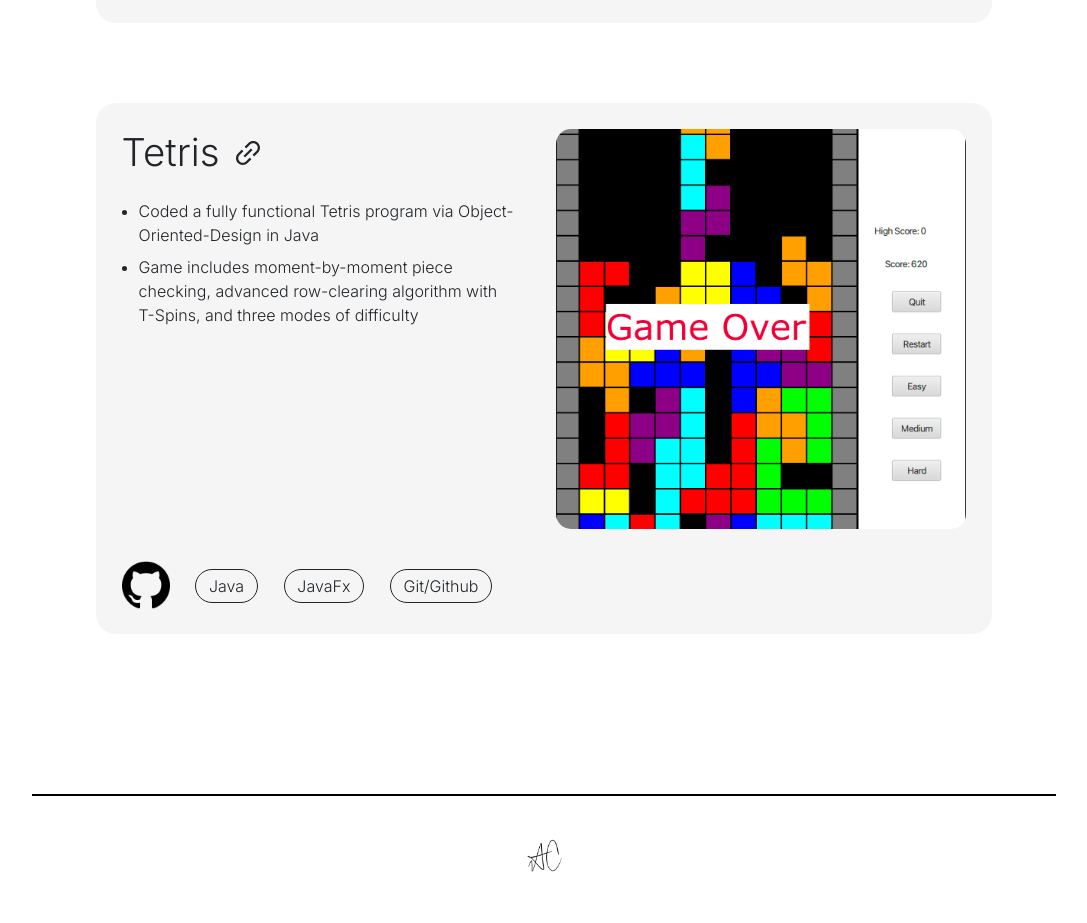
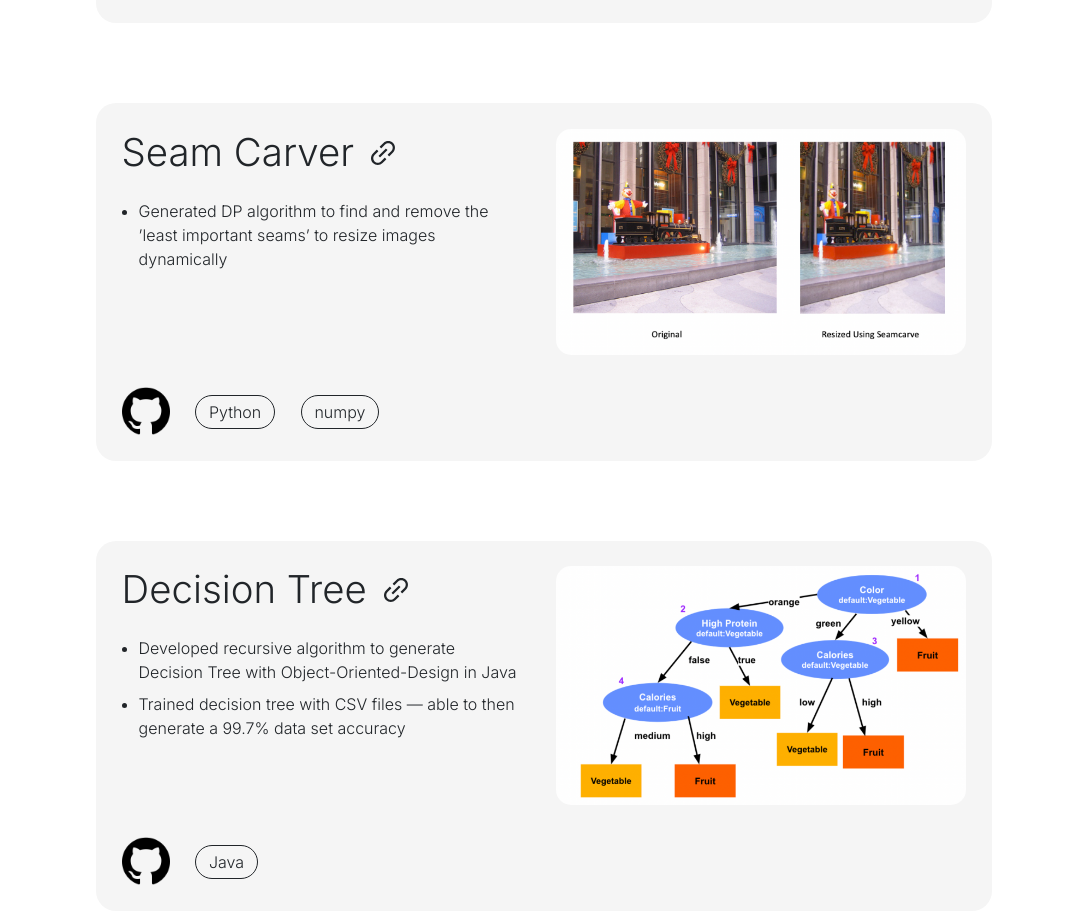
Before and after one commit to abchoi11/alexbchoiswe, a React (Create React App) app: page /projects in a window 1280 px wide. Shown: the part 1787-2710 px from the top of the page, without its empty margins (96-1183 px from the left). Built offline with nearby package versions, Linux system fonts and the light colour scheme; a web font is replaced by a local one.

Commit message:
updated projects

```diff
--- a/src/pages/Projects.js
+++ b/src/pages/Projects.js
@@ -4,6 +4,8 @@ import Header from "../components/Header/Header";
 import Project from "../components/Projects/Project/Project";
 import ps from "../images/pick-six.png";
 import personal from "../images/personal.png";
+import seam from "../images/seam.png"
+import decision from "../images/decision.png"
 import tetris from "../images/tetris.png";
 import Footer from "../components/Footer/Footer";
 
@@ -56,6 +58,22 @@ function Projects(props) {
         git="https://github.com/abchoi11/alexbchoiswe"
       />
       <Project
+        title={"Seam Carver"}
+        description={[
+          "Generated DP algorithm to find and remove the ’least important seams’ to resize images dynamically"
+        ]}
+        image={seam}
+        techStack={["Python", "numpy"]}
+      />
+      <Project
+        title={"Decision Tree"}
+        description={[
+          "Developed recursive algorithm to generate Decision Tree with Object-Oriented-Design in Java", "Trained decision tree with CSV files — able to then generate a 99.7\% data set accuracy"
+        ]}
+        image={decision}
+        techStack={["Java"]}
+      />
+      <Project
         title={"Tetris"}
         description={[
           "Coded a fully functional Tetris program via Object-Oriented-Design in Java",
```
Also changed, not shown: src/images/decision.png (added), src/images/seam.png (added).
